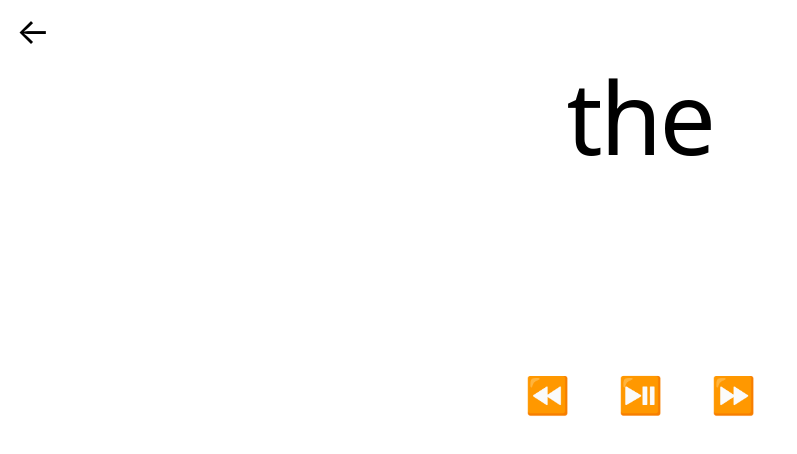
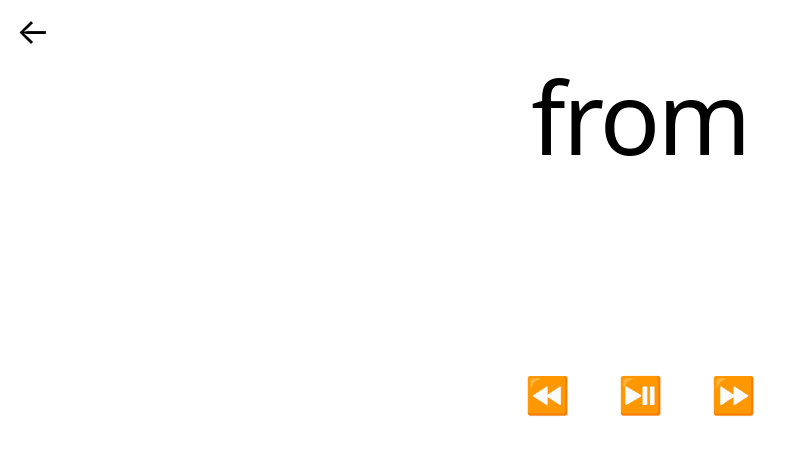
Before and after one commit to gregrickaby/preschool-flashcards, a Next.js app: page /fry-words in a window 1280 px wide. Shown: the top 454 px of the page, without its empty margins (0-797 px from the left). Built offline with nearby package versions, Linux system fonts and the light colour scheme.

Commit message:
closes #4 - randomize fry words

```diff
--- a/pages/fry-words.js
+++ b/pages/fry-words.js
@@ -3,7 +3,20 @@ import {CarouselProvider, Slider, Slide} from 'pure-react-carousel'
 import CarouselButtons from '@/components/CarouselButtons'
 import data from '@/data/frywords.json'
 
-const FryWords = () => (
+const FryWords = () => {
+  // Randomize an array using Durstenfield Shuffle.
+  function shuffleArray(array) {
+    for (let i = array.length - 1; i > 0; i--) {
+      const j = Math.floor(Math.random() * (i + 1))
+      ;[array[i], array[j]] = [array[j], array[i]]
+    }
+
+    return array
+  }
+
+  const words = shuffleArray(data.items)
+
+  return (
     <Layout>
       <CarouselProvider
         infinite={true}
@@ -15,7 +28,7 @@ const FryWords = () => (
         visibleSlides={1}
       >
         <Slider>
-        {data.items.map((item, index) => (
+          {words.map((item, index) => (
             <Slide key={index} index={index}>
               <p
                 key={index}
@@ -30,5 +43,6 @@ const FryWords = () => (
       </CarouselProvider>
     </Layout>
   )
+}
 
 export default FryWords
```
Lines whose indentation alone changed are shown as unchanged.
